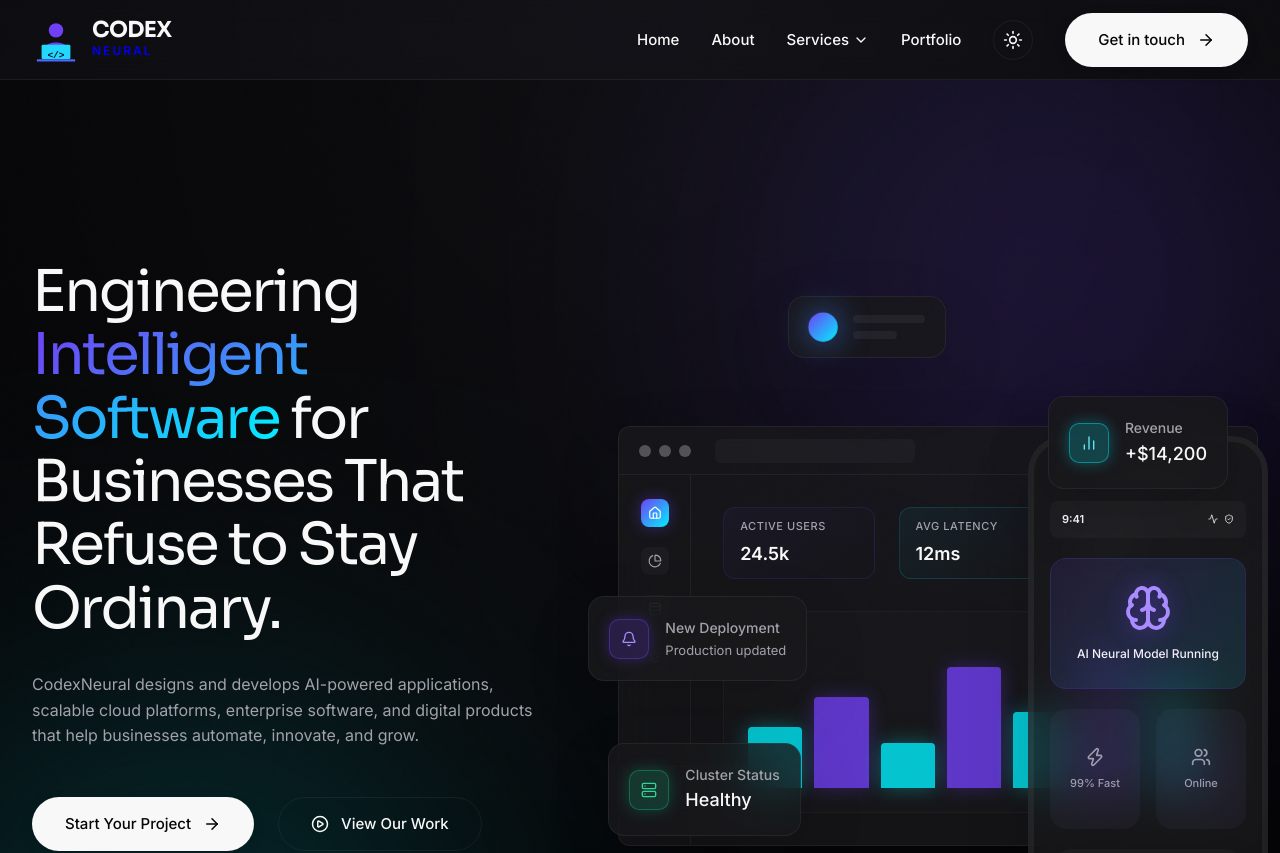
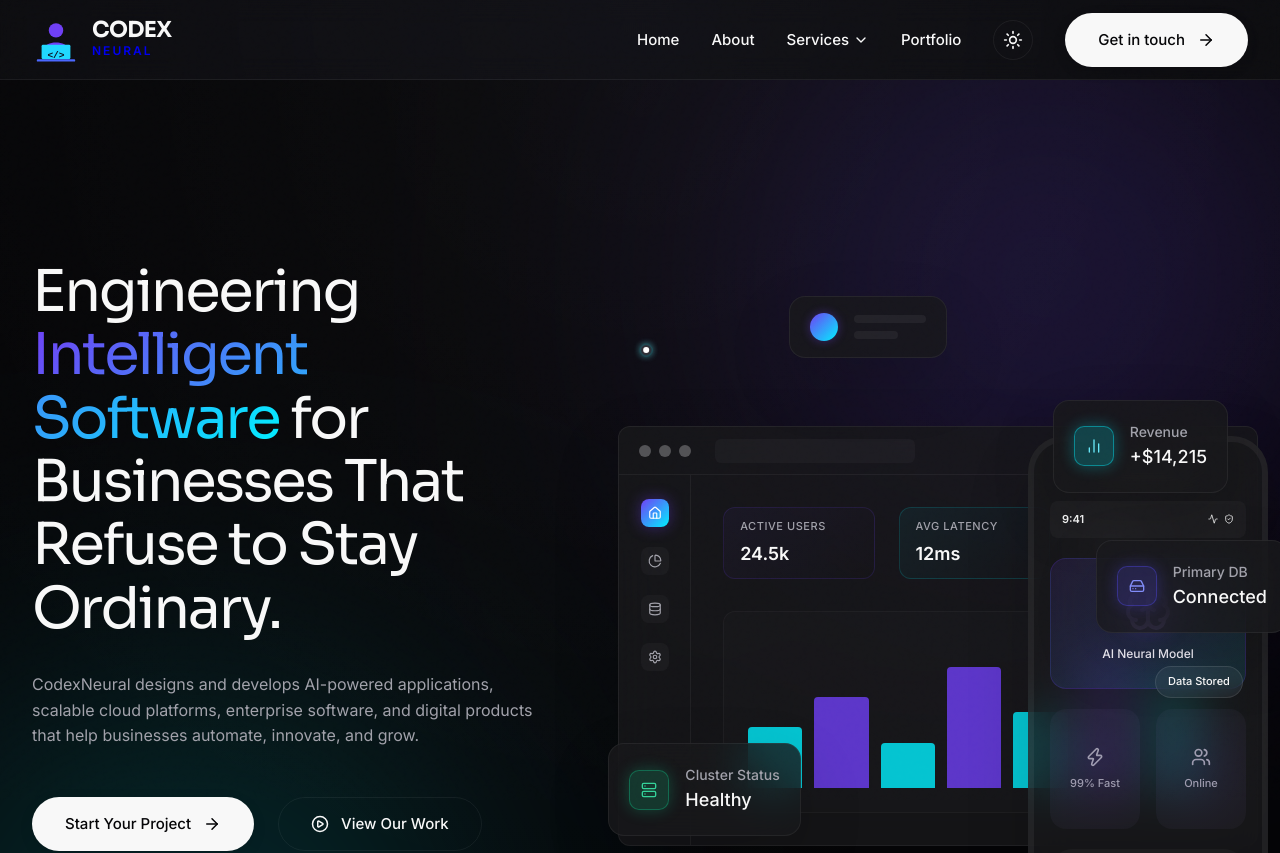
Before and after one commit to Manoharaya/codex-new, a React (Vite) app: page / in a window 1280 px wide. Shown: the top 853 px of the page. Built offline with nearby package versions, Linux system fonts and the light colour scheme.

Commit message:
5th  commit

```diff
--- a/src/components/Hero/Hero.css
+++ b/src/components/Hero/Hero.css
@@ -132,7 +132,7 @@
   -webkit-backdrop-filter: blur(24px);
   border: 1px solid rgba(255, 255, 255, 0.06);
   box-shadow: 0 24px 64px rgba(0, 0, 0, 0.15);
-  transition: transform 0.1s linear;
+  transition: transform 0.1s linear, box-shadow 0.4s ease, border-color 0.4s ease;
 }
 
 [data-theme='light'] .premium-glass {
@@ -141,12 +141,101 @@
   box-shadow: 0 24px 64px rgba(0, 0, 0, 0.05);
 }
 
+/* Workflow Packet Overlay */
+.workflow-overlay {
+  position: absolute;
+  inset: 0;
+  z-index: 5;
+  pointer-events: none;
+}
+
+.data-packet {
+  position: absolute;
+  width: 24px;
+  height: 24px;
+  transform: translate(-50%, -50%);
+  display: flex;
+  align-items: center;
+  justify-content: center;
+  pointer-events: none;
+  z-index: 10;
+}
+
+.packet-core {
+  width: 6px;
+  height: 6px;
+  background: #fff;
+  border-radius: 50%;
+  box-shadow: 0 0 10px #fff;
+}
+
+.packet-halo {
+  position: absolute;
+  width: 100%;
+  height: 100%;
+  border-radius: 50%;
+  border: 1px solid rgba(0, 240, 255, 0.5);
+  box-shadow: 0 0 15px rgba(0, 240, 255, 0.4);
+  animation: pulseHalo 1.5s ease-out infinite;
+}
+
+@keyframes pulseHalo {
+  0% { transform: scale(0.5); opacity: 1; }
+  100% { transform: scale(2); opacity: 0; }
+}
+
+.workflow-checkpoint {
+  position: absolute;
+  background: rgba(255, 255, 255, 0.05);
+  backdrop-filter: blur(8px);
+  border: 1px solid rgba(255, 255, 255, 0.1);
+  padding: 6px 12px;
+  border-radius: 100px;
+  font-size: 11px;
+  font-weight: 500;
+  color: var(--text-primary);
+  transform: translate(-50%, -50%);
+  z-index: 6;
+  white-space: nowrap;
+}
+
+[data-theme='light'] .workflow-checkpoint {
+  background: rgba(0, 0, 0, 0.03);
+  border-color: rgba(0, 0, 0, 0.05);
+}
+
+/* Ambient Motions */
+@keyframes ambientBreathe {
+  0%, 100% { box-shadow: 0 24px 64px rgba(0, 0, 0, 0.15); }
+  50% { box-shadow: 0 32px 80px rgba(0, 0, 0, 0.2); }
+}
+
+@keyframes ambientFloat1 {
+  0%, 100% { margin-top: 0px; }
+  50% { margin-top: -6px; }
+}
+
+@keyframes ambientFloat2 {
+  0%, 100% { margin-top: 0px; }
+  50% { margin-top: 4px; }
+}
+
+@keyframes ambientFloat3 {
+  0%, 100% { margin-left: 0px; }
+  50% { margin-left: 5px; }
+}
+
+.ambient-breathe { animation: ambientBreathe 6s ease-in-out infinite; }
+.ambient-float-1 { animation: ambientFloat1 7s ease-in-out infinite; }
+.ambient-float-2 { animation: ambientFloat2 5s ease-in-out infinite; }
+.ambient-float-3 { animation: ambientFloat3 6s ease-in-out infinite; }
+
 /* Mockups structure kept identical, just recolored slightly for editorial feel */
 .mockup-dashboard {
   position: absolute;
   top: 50%;
   left: 50%;
-  width: 640px; /* Slightly wider */
+  width: 640px;
   height: 420px;
   border-radius: 12px;
   margin-top: -210px;
@@ -321,22 +410,14 @@
   background: var(--text-secondary);
   border-radius: 4px 4px 0 0;
   opacity: 0.8;
-  transition: all 0.3s ease;
 }
 
 .chart-bars .bar:nth-child(even) {
   background: var(--brand-purple);
-  box-shadow: 0 0 20px rgba(111, 63, 245, 0.4);
 }
 
 .chart-bars .bar:nth-child(odd) {
   background: var(--brand-cyan);
-  box-shadow: 0 0 20px rgba(0, 240, 255, 0.4);
-}
-
-.chart-bars .bar:hover {
-  filter: brightness(1.2);
-  transform: scaleY(1.05);
 }
 
 /* Mobile Mockup */
@@ -538,6 +619,13 @@
   border: 1px solid rgba(0, 240, 255, 0.4);
 }
 
+.widget-icon-wrapper.indigo {
+  background: rgba(79, 70, 229, 0.2);
+  color: #818cf8;
+  box-shadow: 0 0 15px rgba(79, 70, 229, 0.3);
+  border: 1px solid rgba(79, 70, 229, 0.4);
+}
+
 [data-theme='light'] .widget-icon-wrapper {
   background: rgba(0, 0, 0, 0.05);
 }
@@ -552,32 +640,78 @@
   font-size: 18px;
   font-weight: 500;
   color: var(--text-primary);
+  transition: color 0.4s ease;
 }
 
 .widget-value.ok { color: var(--text-primary); }
+
+.widget-value.syncing {
+  color: var(--brand-indigo);
+  animation: pulseText 1.5s infinite alternate;
+}
+
+@keyframes pulseText {
+  from { opacity: 0.5; }
+  to { opacity: 1; }
+}
 
 .widget-subtitle {
   font-size: 13px;
   color: var(--text-secondary);
 }
 
+/* Widget Positions */
 .analytics-widget { top: 60px; right: 20px; }
 .cloud-widget { bottom: 100px; left: -20px; }
 .notify-widget { top: 260px; left: -40px; }
 .ai-widget { top: -40px; left: 160px; padding: 16px 20px; }
+.db-widget { top: 200px; right: -40px; }
+
+/* Active States */
+.ai-widget.ai-active {
+  border-color: rgba(111, 63, 245, 0.4);
+  box-shadow: 0 24px 64px rgba(111, 63, 245, 0.2);
+}
+
+.cloud-widget.cloud-active {
+  border-color: rgba(16, 185, 129, 0.4);
+  box-shadow: 0 24px 64px rgba(16, 185, 129, 0.2);
+}
+
+.db-widget.db-active {
+  border-color: rgba(79, 70, 229, 0.4);
+  box-shadow: 0 24px 64px rgba(79, 70, 229, 0.2);
+}
+
+.ai-processing-ring {
+  position: absolute;
+  left: 20px;
+  width: 28px;
+  height: 28px;
+  border-radius: 50%;
+  border: 2px solid transparent;
+  border-top-color: #a88bff;
+  border-bottom-color: #a88bff;
+  animation: spin 1s linear infinite;
+  z-index: 10;
+}
+
+@keyframes spin {
+  from { transform: rotate(0deg); }
+  to { transform: rotate(360deg); }
+}
 
 .ai-orb {
   width: 28px;
   height: 28px;
   border-radius: 50%;
   background: var(--gradient-purple-cyan);
-  box-shadow: 0 0 20px rgba(0, 240, 255, 0.6);
-  animation: pulseOrb 3s infinite alternate;
+  box-shadow: 0 0 10px rgba(111, 63, 245, 0.4);
+  transition: box-shadow 0.4s ease;
 }
 
-@keyframes pulseOrb {
-  0% { box-shadow: 0 0 20px rgba(0, 240, 255, 0.6); transform: scale(1); }
-  100% { box-shadow: 0 0 40px rgba(111, 63, 245, 0.8); transform: scale(1.1); }
+.ai-widget.ai-active .ai-orb {
+  box-shadow: 0 0 30px rgba(111, 63, 245, 0.8);
 }
 
 .widget-lines { display: flex; flex-direction: column; gap: 8px; width: 72px; }
@@ -620,4 +754,5 @@
   .hero { padding: 140px 0 80px; }
   .hero-title { font-size: 40px; }
   .hero-visual-section { transform: scale(0.6); transform-origin: top center; height: 320px; }
+  .workflow-overlay { display: none; } /* Disable orchestration on mobile to keep it simple */
 }
--- a/src/components/Hero/Hero.jsx
+++ b/src/components/Hero/Hero.jsx
@@ -1,6 +1,6 @@
 import React, { useRef, useState, useEffect } from 'react';
-import { motion } from 'framer-motion';
-import { ArrowRight, PlayCircle, Brain, Code, Cloud, Layout, Smartphone, Terminal, Bell, BarChart2, CheckCircle2, Activity, Server, Home as HomeIcon, Settings, PieChart, Users, Zap, ShieldCheck, Database } from 'lucide-react';
+import { motion, useAnimation, AnimatePresence } from 'framer-motion';
+import { ArrowRight, PlayCircle, Brain, Code, Cloud, Layout, Smartphone, Terminal, Bell, BarChart2, CheckCircle2, Activity, Server, Home as HomeIcon, Settings, PieChart, Users, Zap, ShieldCheck, Database, HardDrive } from 'lucide-react';
 import { Link } from 'react-router-dom';
 import './Hero.css';
 
@@ -13,14 +13,100 @@ const serviceBadges = [
   { text: "DevOps", icon: <Terminal size={14} /> }
 ];
 
+const checkpoints = {
+  frontend: { text: "User Request", x: "70%", y: "85%" },
+  backend:  { text: "Business Logic", x: "85%", y: "25%" },
+  ai:       { text: "AI Processing", x: "25%", y: "12%" },
+  db:       { text: "Data Stored", x: "85%", y: "55%" },
+  cloud:    { text: "Deployment & Scaling", x: "15%", y: "80%" },
+  response: { text: "Live Response", x: "35%", y: "45%" }
+};
+
 const Hero = () => {
   const [mousePos, setMousePos] = useState({ x: 0, y: 0 });
   const heroRef = useRef(null);
 
+  // Animation States
+  const [activeStage, setActiveStage] = useState(null);
+  const [dashActive, setDashActive] = useState(false);
+  const [aiActive, setAiActive] = useState(false);
+  const [dbActive, setDbActive] = useState(false);
+  const [cloudActive, setCloudActive] = useState(false);
+  const [notifyActive, setNotifyActive] = useState(false);
+  const [revenue, setRevenue] = useState(14200);
+
+  const packetControls = useAnimation();
+
+  useEffect(() => {
+    let isMounted = true;
+
+    const runSequence = async () => {
+      // Small delay before starting first loop
+      await new Promise(r => setTimeout(r, 1000));
+
+      while (isMounted) {
+        // Reset
+        await packetControls.set({ x: "80%", y: "90%", opacity: 0, scale: 0.5 });
+        setNotifyActive(false);
+        setRevenue(14200);
+
+        // 1. Frontend (User Request)
+        setActiveStage('frontend');
+        await packetControls.start({ x: "80%", y: "90%", opacity: 1, scale: 1, transition: { duration: 0.4 } });
+        await packetControls.start({ x: "50%", y: "60%", transition: { duration: 1.2, ease: "easeInOut" } });
+        setDashActive(true);
+
+        // 2. Backend (API / Business Logic)
+        setActiveStage('backend');
+        await packetControls.start({ x: "90%", y: "15%", transition: { duration: 1.4, ease: "easeInOut" } });
+        setDashActive(false);
+        setRevenue(prev => prev + 15);
+
+        // 3. AI Processing
+        setActiveStage('ai');
+        await packetControls.start({ x: "20%", y: "5%", transition: { duration: 1.6, ease: "easeInOut" } });
+        setAiActive(true);
+        await new Promise(r => setTimeout(r, 1000)); // Process time
+        setAiActive(false);
+
+        // 4. Database
+        setActiveStage('db');
+        await packetControls.start({ x: "90%", y: "50%", transition: { duration: 1.5, ease: "easeInOut" } });
+        setDbActive(true);
+        await new Promise(r => setTimeout(r, 800)); // Sync time
+        setDbActive(false);
+
+        // 5. Cloud Infrastructure
+        setActiveStage('cloud');
+        await packetControls.start({ x: "5%", y: "75%", transition: { duration: 1.6, ease: "easeInOut" } });
+        setCloudActive(true);
+        await new Promise(r => setTimeout(r, 600)); // Deploy time
+        setCloudActive(false);
+
+        // 6. Live Response
+        setActiveStage('response');
+        await packetControls.start({ x: "40%", y: "50%", transition: { duration: 1.2, ease: "easeInOut" } });
+        setDashActive(true);
+        setNotifyActive(true);
+        setRevenue(prev => prev + 45);
+
+        // End packet
+        await packetControls.start({ opacity: 0, scale: 0.5, transition: { duration: 0.4 } });
+        setActiveStage(null);
+
+        // Wait for next loop
+        await new Promise(r => setTimeout(r, 4000));
+        setDashActive(false);
+      }
+    };
+
+    runSequence();
+
+    return () => { isMounted = false; };
+  }, [packetControls]);
+
   const handleMouseMove = (e) => {
-    // Only apply on desktop devices where hover is supported
     if (window.matchMedia('(hover: none)').matches) return;
-
     if (!heroRef.current) return;
     const { left, top, width, height } = heroRef.current.getBoundingClientRect();
     const x = (e.clientX - left) / width - 0.5;
@@ -28,18 +114,18 @@ const Hero = () => {
     setMousePos({ x, y });
   };
 
-  // Parallax offsets (max movement defined per layer)
+  // Parallax offsets
   const dashboardOffset = { x: mousePos.x * -12, y: mousePos.y * -12 };
   const mobileOffset = { x: mousePos.x * -24, y: mousePos.y * -24 };
   const analyticsOffset = { x: mousePos.x * 30, y: mousePos.y * 30 };
   const aiWidgetOffset = { x: mousePos.x * 40, y: mousePos.y * 40 };
   const cloudOffset = { x: mousePos.x * -18, y: mousePos.y * -18 };
   const notifyOffset = { x: mousePos.x * 20, y: mousePos.y * 20 };
+  const dbOffset = { x: mousePos.x * 25, y: mousePos.y * 25 };
 
   return (
     <section className="hero" ref={heroRef} onMouseMove={handleMouseMove}>
       <div className="hero-noise-overlay"></div>
-      <div className="hero-grid-bg"></div>
 
       {/* Background Floating Elements (Organic Lighting) */}
       <div className="aurora-blob aurora-purple" style={{ width: '600px', height: '600px', top: '-10%', right: '-5%' }}></div>
@@ -102,9 +188,35 @@ const Hero = () => {
           {/* Right Side: Visuals */}
           <div className="hero-visual-section">
 
+            {/* Packet Tracking Overlay */}
+            <div className="workflow-overlay">
+              <motion.div className="data-packet" animate={packetControls}>
+                <div className="packet-core"></div>
+                <div className="packet-halo"></div>
+              </motion.div>
+
+              <AnimatePresence>
+                {activeStage && (
+                  <motion.div
+                    className="workflow-checkpoint"
+                    initial={{ opacity: 0, y: 10 }}
+                    animate={{ opacity: 1, y: 0 }}
+                    exit={{ opacity: 0, y: -10 }}
+                    transition={{ duration: 0.5 }}
+                    style={{
+                      left: checkpoints[activeStage].x,
+                      top: checkpoints[activeStage].y
+                    }}
+                  >
+                    {checkpoints[activeStage].text}
+                  </motion.div>
+                )}
+              </AnimatePresence>
+            </div>
+
             {/* Main SaaS Dashboard */}
             <motion.div
-              className="mockup-dashboard premium-glass"
+              className="mockup-dashboard premium-glass ambient-breathe"
               style={{ transform: `translate(${dashboardOffset.x}px, ${dashboardOffset.y}px) rotateX(2deg) rotateY(-2deg)` }}
               initial={{ opacity: 0, scale: 0.96 }}
               animate={{ opacity: 1, scale: 1 }}
@@ -129,26 +241,26 @@ const Hero = () => {
                   <div className="mockup-top-metrics">
                     <div className="metric-box">
                       <span className="metric-title">Active Users</span>
-                      <span className="metric-val">24.5k</span>
+                      <span className="metric-val">{dashActive ? '24.6k' : '24.5k'}</span>
                     </div>
                     <div className="metric-box">
                       <span className="metric-title">Avg Latency</span>
-                      <span className="metric-val">12ms</span>
+                      <span className="metric-val">{dashActive ? '18ms' : '12ms'}</span>
                     </div>
                     <div className="metric-box">
                       <span className="metric-title">Sys Load</span>
-                      <span className="metric-val">14%</span>
+                      <span className="metric-val">{dashActive ? '18%' : '14%'}</span>
                     </div>
                   </div>
                   <div className="mockup-chart-area">
                     <div className="chart-bars">
-                      <div className="bar" style={{height: '40%'}}></div>
-                      <div className="bar" style={{height: '60%'}}></div>
-                      <div className="bar" style={{height: '30%'}}></div>
-                      <div className="bar" style={{height: '80%'}}></div>
-                      <div className="bar" style={{height: '50%'}}></div>
-                      <div className="bar" style={{height: '90%'}}></div>
-                      <div className="bar" style={{height: '70%'}}></div>
+                      <motion.div className="bar" animate={{ height: dashActive ? '50%' : '40%' }} transition={{ duration: 0.6 }}></motion.div>
+                      <motion.div className="bar" animate={{ height: dashActive ? '75%' : '60%' }} transition={{ duration: 0.8 }}></motion.div>
+                      <motion.div className="bar" animate={{ height: dashActive ? '40%' : '30%' }} transition={{ duration: 0.5 }}></motion.div>
+                      <motion.div className="bar" animate={{ height: dashActive ? '95%' : '80%' }} transition={{ duration: 0.7 }}></motion.div>
+                      <motion.div className="bar" animate={{ height: dashActive ? '65%' : '50%' }} transition={{ duration: 0.6 }}></motion.div>
+                      <motion.div className="bar" animate={{ height: dashActive ? '85%' : '90%' }} transition={{ duration: 0.9 }}></motion.div>
+                      <motion.div className="bar" animate={{ height: dashActive ? '80%' : '70%' }} transition={{ duration: 0.8 }}></motion.div>
                     </div>
                   </div>
                 </div>
@@ -157,7 +269,7 @@ const Hero = () => {
 
             {/* Mobile App Mockup */}
             <motion.div
-              className="mockup-mobile premium-glass"
+              className="mockup-mobile premium-glass ambient-float-1"
               style={{ transform: `translate(${mobileOffset.x}px, ${mobileOffset.y}px) rotate(-3deg)` }}
               initial={{ opacity: 0, y: 30 }}
               animate={{ opacity: 1, y: 0 }}
@@ -170,7 +282,7 @@ const Hero = () => {
               </div>
               <div className="mobile-card large">
                 <Brain size={48} className="mobile-hero-icon" />
-                <div className="mobile-card-text">AI Neural Model Running</div>
+                <div className="mobile-card-text">AI Neural Model</div>
               </div>
               <div className="mobile-grid">
                 <div className="mobile-card small">
@@ -191,7 +303,7 @@ const Hero = () => {
 
             {/* Analytics Widget */}
             <motion.div
-              className="mockup-widget analytics-widget premium-glass"
+              className="mockup-widget analytics-widget premium-glass ambient-float-2"
               style={{ transform: `translate(${analyticsOffset.x}px, ${analyticsOffset.y}px) rotate(2deg)` }}
               initial={{ opacity: 0, scale: 0.9 }}
               animate={{ opacity: 1, scale: 1 }}
@@ -200,18 +312,19 @@ const Hero = () => {
               <div className="widget-icon-wrapper cyan"><BarChart2 size={16} /></div>
               <div className="widget-content">
                 <div className="widget-title">Revenue</div>
-                <div className="widget-value">+$14,200</div>
+                <div className="widget-value">+${revenue.toLocaleString()}</div>
               </div>
             </motion.div>
 
             {/* AI Assistant Widget */}
             <motion.div
-              className="mockup-widget ai-widget premium-glass"
+              className={`mockup-widget ai-widget premium-glass ambient-float-3 ${aiActive ? 'ai-active' : ''}`}
               style={{ transform: `translate(${aiWidgetOffset.x}px, ${aiWidgetOffset.y}px) rotate(-1deg)` }}
               initial={{ opacity: 0, x: 20 }}
               animate={{ opacity: 1, x: 0 }}
               transition={{ duration: 0.8, delay: 0.7, ease: [0.16, 1, 0.3, 1] }}
             >
+              {aiActive && <div className="ai-processing-ring"></div>}
               <div className="ai-orb"></div>
               <div className="widget-lines">
                 <div className="line full"></div>
@@ -219,9 +332,24 @@ const Hero = () => {
               </div>
             </motion.div>
 
+            {/* Database Widget */}
+            <motion.div
+              className={`mockup-widget db-widget premium-glass ambient-float-2 ${dbActive ? 'db-active' : ''}`}
+              style={{ transform: `translate(${dbOffset.x}px, ${dbOffset.y}px) rotate(1deg)` }}
+              initial={{ opacity: 0, x: 20 }}
+              animate={{ opacity: 1, x: 0 }}
+              transition={{ duration: 0.8, delay: 0.6, ease: [0.16, 1, 0.3, 1] }}
+            >
+              <div className="widget-icon-wrapper indigo"><HardDrive size={16} /></div>
+              <div className="widget-content">
+                <div className="widget-title">Primary DB</div>
+                <div className={`widget-value ${dbActive ? 'syncing' : ''}`}>{dbActive ? 'Syncing...' : 'Connected'}</div>
+              </div>
+            </motion.div>
+
             {/* Cloud Infrastructure Card */}
             <motion.div
-              className="mockup-widget cloud-widget premium-glass"
+              className={`mockup-widget cloud-widget premium-glass ambient-float-1 ${cloudActive ? 'cloud-active' : ''}`}
               style={{ transform: `translate(${cloudOffset.x}px, ${cloudOffset.y}px) rotate(3deg)` }}
               initial={{ opacity: 0, y: -20 }}
               animate={{ opacity: 1, y: 0 }}
@@ -230,24 +358,29 @@ const Hero = () => {
               <div className="widget-icon-wrapper green"><Server size={16} /></div>
               <div className="widget-content">
                 <div className="widget-title">Cluster Status</div>
-                <div className="widget-value ok">Healthy</div>
+                <div className="widget-value ok">{cloudActive ? 'Deploying...' : 'Healthy'}</div>
               </div>
             </motion.div>
 
             {/* Notification Card */}
+            <AnimatePresence>
+              {notifyActive && (
                 <motion.div
                   className="mockup-widget notify-widget premium-glass"
                   style={{ transform: `translate(${notifyOffset.x}px, ${notifyOffset.y}px) rotate(-2deg)` }}
-              initial={{ opacity: 0, scale: 0.9 }}
-              animate={{ opacity: 1, scale: 1 }}
-              transition={{ duration: 0.8, delay: 0.65, ease: [0.16, 1, 0.3, 1] }}
+                  initial={{ opacity: 0, scale: 0.8, y: 20 }}
+                  animate={{ opacity: 1, scale: 1, y: 0 }}
+                  exit={{ opacity: 0, scale: 0.8, y: -20 }}
+                  transition={{ duration: 0.5, ease: [0.16, 1, 0.3, 1] }}
                 >
                   <div className="widget-icon-wrapper purple"><Bell size={16} /></div>
                   <div className="widget-content">
-                <div className="widget-title">New Deployment</div>
-                <div className="widget-subtitle">Production updated</div>
+                    <div className="widget-title">Task Complete</div>
+                    <div className="widget-subtitle">Result delivered</div>
                   </div>
                 </motion.div>
+              )}
+            </AnimatePresence>
 
           </div>
         </div>
```
Lines whose indentation alone changed are shown as unchanged.
